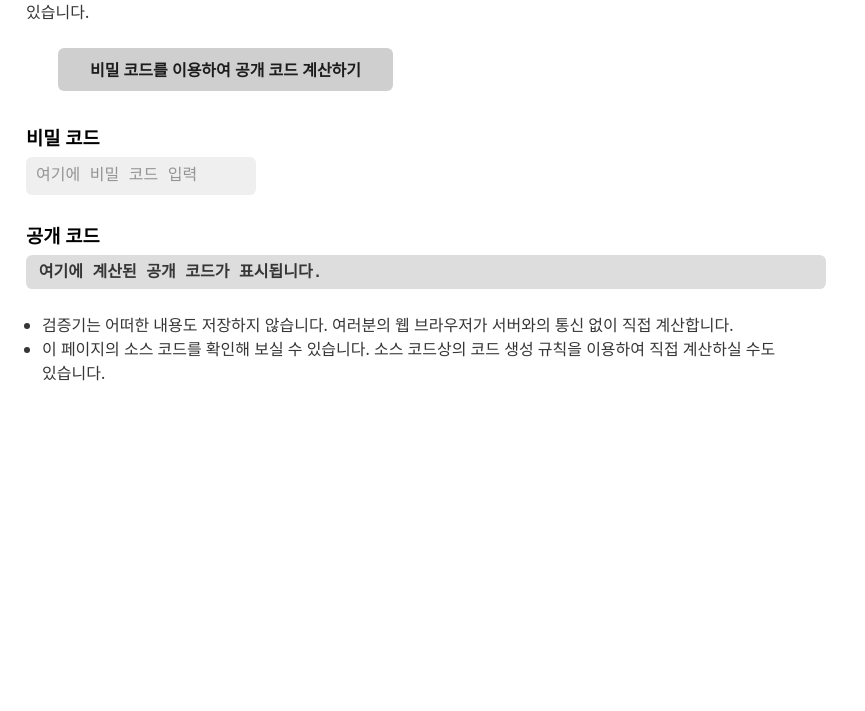
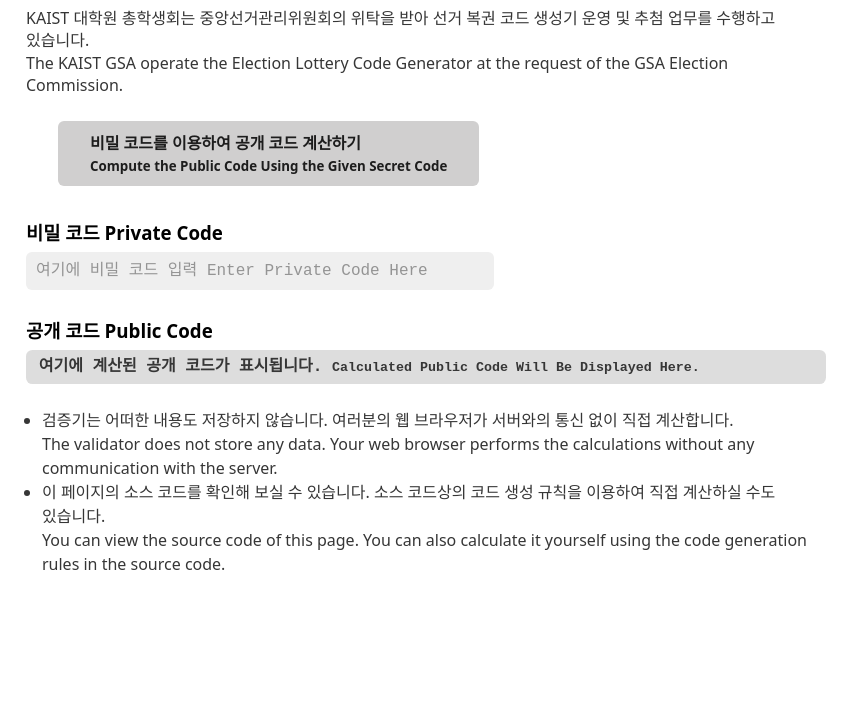
Before and after one commit to kaistgsa/election, a plain HTML site: page docs/code-validator.html in a window 1280 px wide. Shown: the part 89-800 px from the top of the page, without its empty margins (0-865 px from the left). Drawn offline with Linux system fonts and the light colour scheme.

Commit message:
선거 복권 코드 검증기 영어 번역

```diff
--- a/docs/code-validator.html
+++ b/docs/code-validator.html
@@ -5,7 +5,7 @@
   <meta charset="utf-8">
   <meta name="robots" content="noindex, nofollow" />
   <meta name="viewport" content="width=device-width" />
-  <title>KAIST 대학원 총학생회 총선거 선거 복권 코드 검증기</title>
+  <title>KAIST 대학원 총학생회 총선거 선거 복권 코드 검증기 / GSA Election Lottery Code Validator</title>
   <link rel="stylesheet" href="water-light.css" />
   <script>
     // 버퍼를 hex 문자열로 변환합니다.
@@ -45,11 +45,13 @@
         // 문자열 비밀 코드를 원래 상태로 되돌립니다.
         const input = document.querySelector('.code-private').value.trim();
         if (input.length !== 128) {
-          alert('비밀 코드 생성 규칙으로는 생성될 수 없는 코드가 입력되었습니다. 반드시 128 글자여야 합니다.');
+          alert('비밀 코드 생성 규칙으로는 생성될 수 없는 코드가 입력되었습니다. 반드시 128 글자여야 합니다. ' +
+            'An invalid code has been entered that cannot be generated by the secret code creation rules. It must be exactly 128 characters long.');
           return;
         }
         if (!/^[0-9A-F]{128}$/.test(input)) {
-          alert('비밀 코드 생성 규칙으로는 생성될 수 없는 코드가 입력되었습니다. 코드에 사용되지 않는 문자가 포함되어 있습니다.');
+          alert('비밀 코드 생성 규칙으로는 생성될 수 없는 코드가 입력되었습니다. 코드에 사용될 수 없는 문자가 포함되어 있습니다. ' +
+            'An invalid code has been entered that cannot be generated by the secret code creation rules. The code contains characters that cannot be used.');
           return;
         }
         const dataText = input.substr(0, 64).toLowerCase();
@@ -70,7 +72,8 @@
         document.querySelector('.code-public').innerHTML = publicText;
       } catch (err) { // Internet Explorer에서 optional catch binding 미지원
         // 매우 오래된 웹 브라우저(Internet Explorer 10 등)에서는 실패할 수 있습니다.
-        alert('코드를 계산하는 데 실패했습니다. 다른 웹 브라우저나 다른 기기로 시도해 보십시오.');
+        alert('코드를 계산하는 데 실패했습니다. 다른 웹 브라우저나 다른 기기로 시도해 보십시오. ' +
+          'Failed to compute codes. Try with a different web browser or another device.');
       }
     }
   </script>
@@ -107,6 +110,7 @@
 
     .code-private {
       font-family: monospace, monospace;
+      width: 28em;
     }
 
     .validate-button {
@@ -115,6 +119,7 @@
       padding: 0.6em 2em;
       font-size: 1em;
       font-weight: bold;
+      text-align: left;
     }
 
     .code-description {
@@ -130,25 +135,37 @@
 </head>
 
 <body>
-  <h1>KAIST 대학원 총학생회 총선거 선거 복권 코드 검증기</h1>
-  <p>KAIST 대학원 총학생회는 중앙선거관리위원회의 위탁을 받아 선거 복권 코드 생성기 운영 및 추첨 업무를 수행하고 있습니다.</p>
+  <h1>
+    KAIST 대학원 총학생회 총선거 선거 복권 코드 검증기<br />
+    GSA Election Lottery Code Validator</h1>
+  <p>
+    KAIST 대학원 총학생회는 중앙선거관리위원회의 위탁을 받아 선거 복권 코드 생성기 운영 및 추첨 업무를 수행하고 있습니다.<br />
+    The KAIST GSA operate the Election Lottery Code Generator at the request of the GSA Election Commission.
+  </p>
 
   <button class="validate-button"
-    onclick="typeof validate !== 'undefined' ? validate() : alert('코드 계산에 필요한 기능을 사용할 수 없습니다. 다른 웹 브라우저나 다른 기기로 시도해 보십시오.')">
-    비밀 코드를 이용하여 공개 코드 계산하기
+    onclick="typeof validate !== 'undefined' ? validate() : alert('코드 계산에 필요한 기능을 사용할 수 없습니다. 다른 웹 브라우저나 다른 기기로 시도해 보십시오. Some functions required for code calculation are not available. Try with a different web browser or another device.')">
+    비밀 코드를 이용하여 공개 코드 계산하기<br />
+    <small>Compute the Public Code Using the Given Secret Code</small>
   </button>
-  <h3>비밀 코드</h3>
-  <input type="password" placeholder="여기에 비밀 코드 입력" class="code-private" />
+  <h3>비밀 코드 Private Code</h3>
+  <input type="password" placeholder="여기에 비밀 코드 입력 Enter Private Code Here" class="code-private" />
 
-  <h3>공개 코드</h3>
+  <h3>공개 코드 Public Code</h3>
   <div class="code-viewer">
-    <span class="code-public">여기에 계산된 공개 코드가 표시됩니다.</span>
+    <span class="code-public">여기에 계산된 공개 코드가 표시됩니다. <small>Calculated Public Code Will Be Displayed Here.</small></span>
   </div>
 
   <div class="code-description">
     <ul>
-      <li>검증기는 어떠한 내용도 저장하지 않습니다. 여러분의 웹 브라우저가 서버와의 통신 없이 직접 계산합니다.</li>
-      <li>이 페이지의 소스 코드를 확인해 보실 수 있습니다. 소스 코드상의 코드 생성 규칙을 이용하여 직접 계산하실 수도 있습니다.</li>
+      <li>
+        검증기는 어떠한 내용도 저장하지 않습니다. 여러분의 웹 브라우저가 서버와의 통신 없이 직접 계산합니다.<br />
+        The validator does not store any data. Your web browser performs the calculations without any communication with the server.
+      </li>
+      <li>
+        이 페이지의 소스 코드를 확인해 보실 수 있습니다. 소스 코드상의 코드 생성 규칙을 이용하여 직접 계산하실 수도 있습니다.<br />
+        You can view the source code of this page. You can also calculate it yourself using the code generation rules in the source code.
+      </li>
     </ul>
   </div>
 </body>
```
